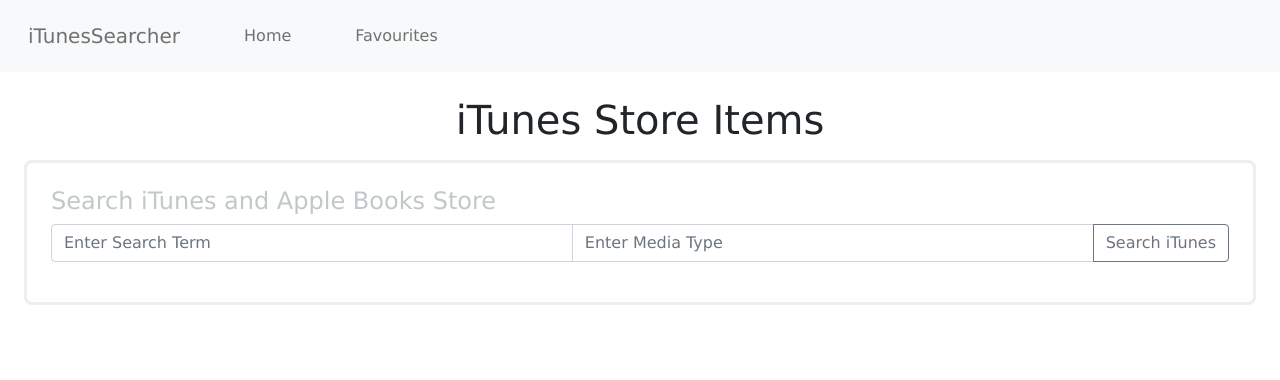
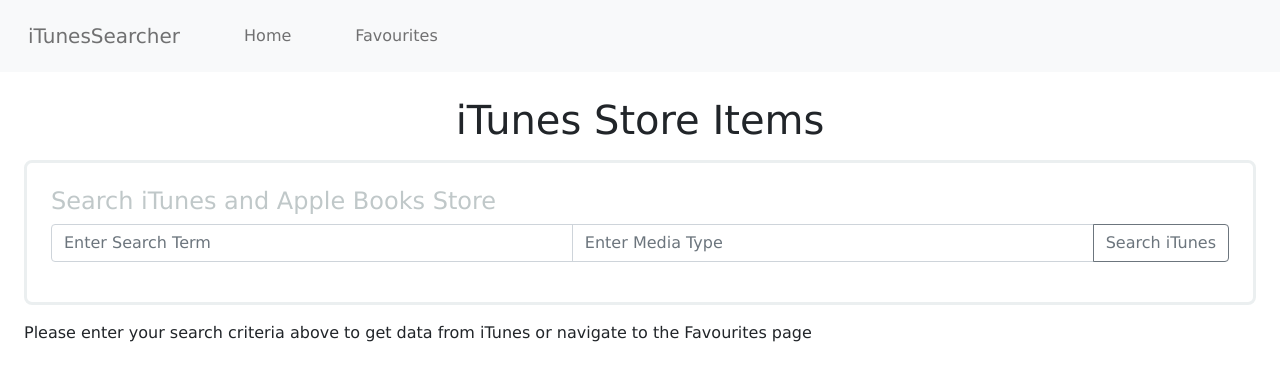
Before and after one commit to gbundala/favourite-itunes-store, a React (Create React App) app in the folder frontend/: page / in a window 1280 px wide. Shown: the top 380 px of the page. Built offline with nearby package versions, Linux system fonts and the light colour scheme.

Commit message:
added comments on solving the helmet bug HACK2 as well as enhanced testing on server side

```diff
--- a/frontend/src/components/ItunesStore/ItunesStore.js
+++ b/frontend/src/components/ItunesStore/ItunesStore.js
@@ -5,24 +5,34 @@
 
 /**
  *
- * The WebProjects component is the main component which
- * handles all the major business logic of this application
- * of making the GET, POST, PUT and DELETE calls to the
- * endpoints exposed by the Express application using the fetch
- * method.
+ * This component ItunesStore is the main component which
+ * handles all the major business logic of this application.
+ *
+ * The main action is the GET Request call to the
+ * endpoint exposed by the Express application using the fetch
+ * method upon user clicking the Search iTunes button in the
+ * SearchCriteria child component.
  *
  * The presentational bits of this app have been delegated over
  * to the respective children of this component allowing
  * this component to focus on the logic and data fetching
  * tasks. All event handlers are defined here as well as the
- * main state variables that are relevant to the most part
- * of the application.
+ * data fetching status state variables that are relevant to
+ * the most part of the application.
  *
- * The useEffect has been used to make the GET request upon
- * mounting of the component on the DOM. Whereas the event
- * handlers has been used to make the POST, PUT and DELETE
- * request. The PUT and POST method includes headers and body
- * to pass data from the React app to the Express server
+ * The main data state, favouriteItunes & itunesItems have been
+ *  lifted to the parent component <App />.
+ *
+ * This is key in order to not loose the state upon navigating
+ * between Home and Favourites. The states data will only be lost
+ * upon user unmounts from the entire web page (inline
+ * with the Task Requirements) by closing the tab.
+ *
+ * No useEffect has been used to make the GET request upon
+ * mounting of the component on the DOM as we only want to call
+ * the data from iTunes API upon user entering the search
+ * criteria.
+ *
  */
 
 export default function ItunesStore({
@@ -84,7 +94,7 @@
       {error && <p>Something is wrong!</p>}
 
       <div className="project-items-wrapper">
-        {itunesItems &&
+        {itunesItems.length ? (
           itunesItems.map((itunesItem) => {
             return (
               <ItunesItem
@@ -94,7 +104,13 @@
                 isFromStore
               />
             );
-          })}
+          })
+        ) : (
+          <p>
+            Please enter your search criteria above to get data from iTunes or
+            navigate to the Favourites page
+          </p>
+        )}
       </div>
     </div>
   );
--- a/package.json
+++ b/package.json
@@ -14,7 +14,8 @@
     "express": "4.17.2",
     "helmet": "4.6.0",
     "node-fetch": "2.0.0",
-    "nodemon": "2.0.15"
+    "nodemon": "2.0.15",
+    "request": "2.88.2"
   },
   "engines": {
     "node": "16.13.1",
```
Also changed, not shown: 2 other files (tests, documents, lock files or other folders).
